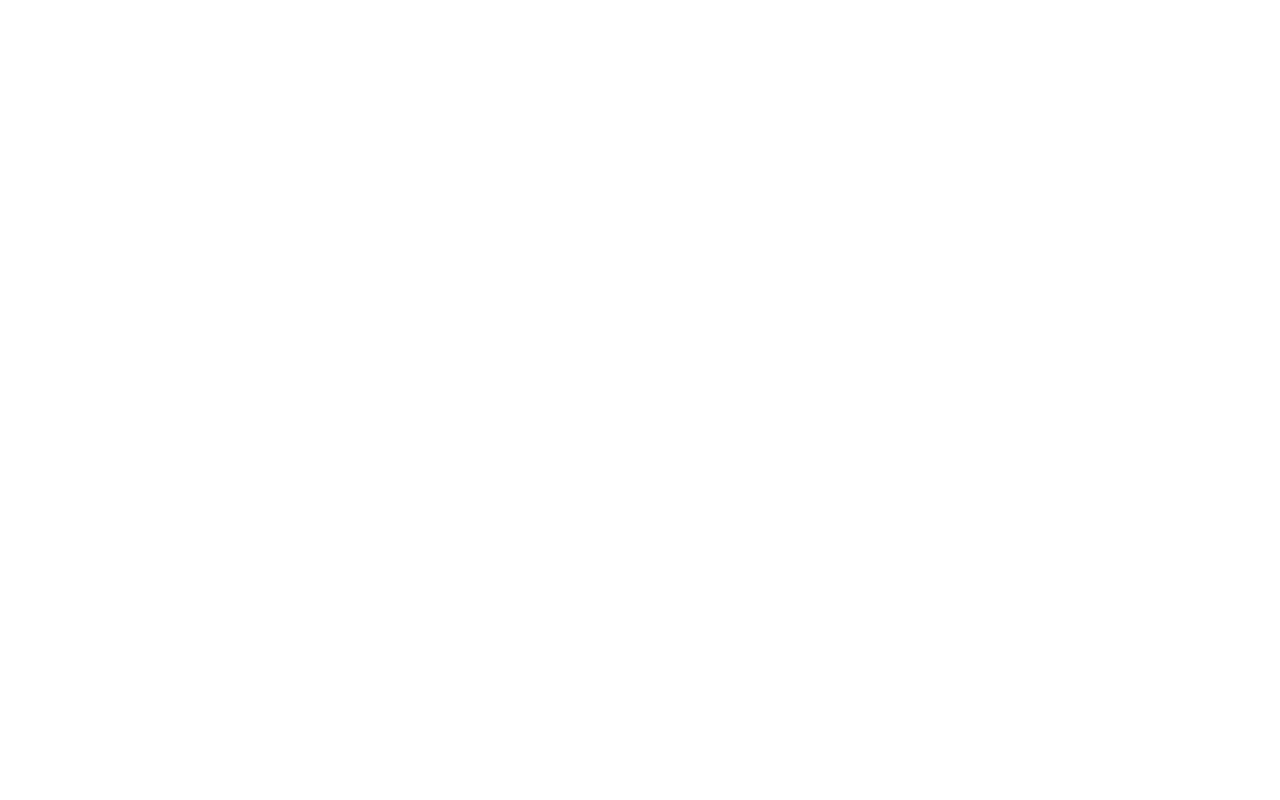
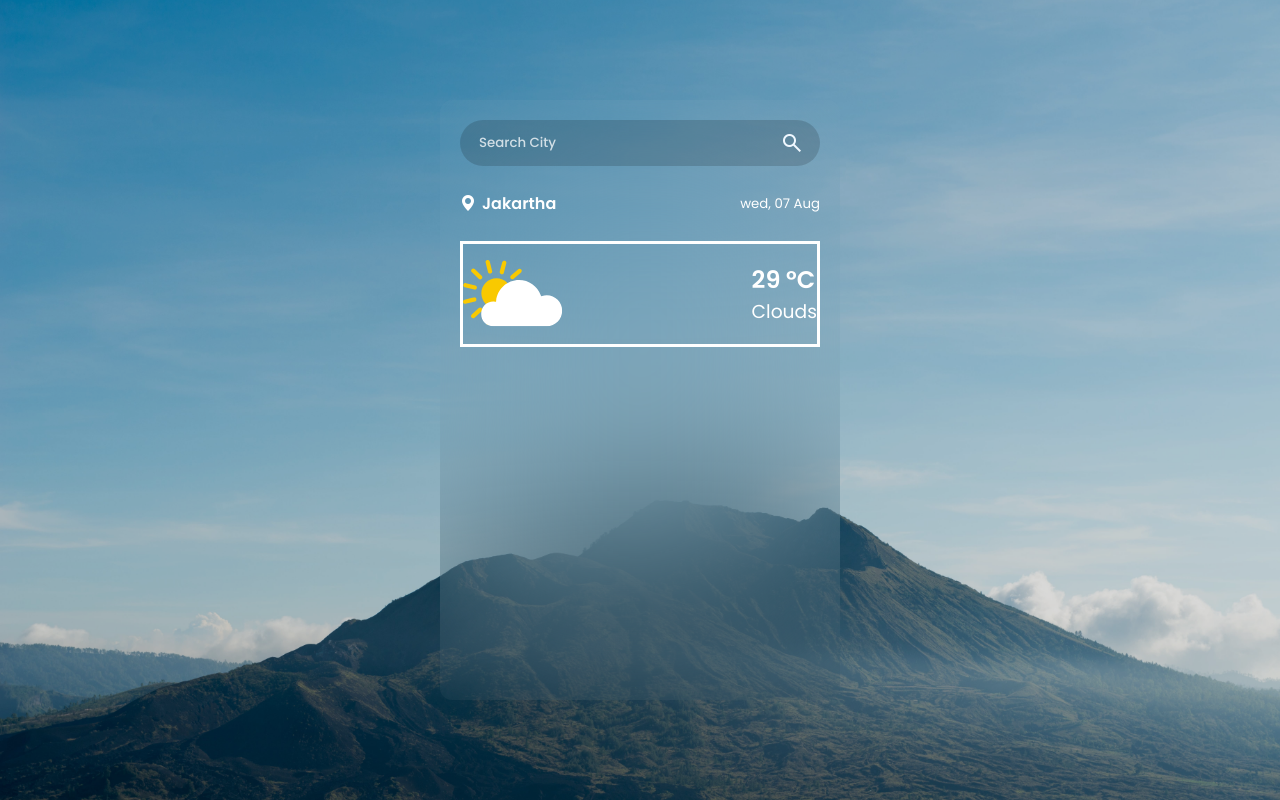
Before and after one commit to DilanSudarshana/weather-app, a plain HTML site: page index.html in a window 1280 px wide. Drawn offline with nearby package versions, Linux system fonts and the light colour scheme; a web font is replaced by a local one.

Commit message:
cerate ui part 01

```diff
--- a/index.html
+++ b/index.html
@@ -1,14 +1,59 @@
 <!DOCTYPE html>
 <html lang="en">
-<head>
-    <meta charset="UTF-8">
-    <meta name="viewport" content="width=device-width, initial-scale=1.0">
+  <head>
+    <meta charset="UTF-8" />
+    <meta name="viewport" content="width=device-width, initial-scale=1.0" />
     <title>Weather App</title>
-    <link rel="stylesheet" href="style.css">
-</head>
-<body>
+    <link rel="stylesheet" href="style.css" />
+    <!-- <link
+      rel="stylesheet"
+      href="https://cdn.jsdelivr.net/npm/bootstrap@4.0.0/dist/css/bootstrap.min.css"
+      integrity="sha384-Gn5384xqQ1aoWXA+058RXPxPg6fy4IWvTNh0E263XmFcJlSAwiGgFAW/dAiS6JXm"
+      crossorigin="anonymous"
+    />
+
+    <link
+      rel="stylesheet"
+      href="https://cdn.jsdelivr.net/npm/bootstrap-icons@1.3.0/font/bootstrap-icons.css"
+    /> -->
+
+    <link
+      rel="stylesheet"
+      href="https://fonts.googleapis.com/css2?family=Material+Symbols+Outlined:opsz,wght,FILL,GRAD@20..48,100..700,0..1,-50..200&icon_names=search"
+    />
+
+    <!-- Icons -->
+    <link
+      rel="stylesheet"
+      href="https://cdn.jsdelivr.net/npm/bootstrap-icons@1.3.0/font/bootstrap-icons.css"
+    />
+  </head>
+  <body>
     <div class="main-container">
+      <header class="input-container">
+        <input class="city-input" placeholder="Search City" type="text" />
+        <button class="search-btn">
+          <span class="material-symbols-outlined"> search </span>
+        </button>
+      </header>
 
+      <section class="weather-info">
+        <div class="location-data-container">
+          <div class="location">
+            <i class="bi bi-geo-alt-fill"></i>
+            <h4 class="country-txt">Jakartha</h4>
+          </div>
+          <h5 class="current-date-text regular-txt">wed, 07 Aug</h5>
+        </div>
+
+        <div class="weather-summary-container">
+          <img src="assets/weather/clouds.svg" alt="" />
+          <div class="weather-summary info">
+            <h1 class="temp-text">29 °C</h1>
+            <h3 class="condition-txt regular-txt">Clouds</h3>
+          </div>
+        </div>
+      </section>
     </div>
-</body>
+  </body>
 </html>
--- a/style.css
+++ b/style.css
@@ -1,5 +1,115 @@
-*{
-    margin: 0;
-    padding: 0;
-    box-sizing: border-box;
+@import url("https://fonts.googleapis.com/css2?family=Dancing+Script:wght@400..700&family=Lobster&family=Parkinsans:wght@300..800&family=Poppins:ital,wght@0,100;0,200;0,300;0,400;0,500;0,600;0,700;0,800;0,900;1,100;1,200;1,300;1,400;1,500;1,600;1,700;1,800;1,900&family=Roboto+Condensed:ital,wght@0,100..900;1,100..900&family=Rubik:ital,wght@0,300..900;1,300..900&display=swap");
+
+* {
+  margin: 0;
+  padding: 0;
+  box-sizing: border-box;
+  font-family: "Poppins", serif;
+  font-weight: 600;
 }
+body {
+  background: url("assets/bg.jpg");
+  width: 100%;
+  height: 100vh;
+  background-size: cover;
+  background-position: center;
+  display: flex;
+  align-items: center;
+  justify-content: center;
+}
+body:before {
+  content: "";
+  position: absolute;
+  width: 100%;
+  height: 100dvh;
+  background: rgb(0, 0, 0, 0.15);
+}
+.main-container {
+  border: none;
+  width: 400px;
+  height: 600px;
+  z-index: 1;
+  color: white;
+  background: linear-gradient(
+    top,
+    rgb(0, 0, 0, 0.15),
+    rgb(255, 255, 255, 0.15)
+  );
+  border-radius: 12px;
+  backdrop-filter: blur(100px);
+  padding: 20px;
+}
+
+/* Utilities */
+.regular-txt{
+    font-weight: 400;
+}
+
+/* Utilities End */
+
+
+/* input container */
+
+.input-container {
+  position: relative;
+  margin-bottom: 25px;
+}
+
+.city-input {
+  width: 100%;
+  padding: 10px 16px;
+  border: 3px solid transparent;
+  border-radius: 99px;
+  background: rgb(0, 0, 0, 0.15);
+  outline: none;
+  color: aliceblue;
+  font-weight: 500;
+  transition: 0.25s border;
+  padding-right: 45px;
+}
+
+.city-input:focus {
+  border: 3px solid rgb(255, 255, 255, 0.15);
+}
+
+.city-input::placeholder {
+  color: rgb(255, 255, 255, 0.75);
+}
+
+.search-btn {
+  position: absolute;
+  right: 16px;
+  top: 50%;
+  transform: translateY(-50%);
+  background: none;
+  display: flex;
+  border: none;
+  cursor: pointer;
+  color: aliceblue;
+}
+
+/* Weather Info */
+.weather-info {
+    display: flex;
+    flex-direction: column;
+    gap: 25px;
+}
+
+.location-data-container {
+  display: flex;
+  justify-content: space-between;
+  align-items: center;
+}
+
+.location {
+  display: flex;
+  align-items: center;
+  gap: 6px;
+}
+
+.weather-summary-container{
+    border: solid;
+    display: flex;
+    justify-content: space-between;
+    align-items: center;
+}
```
